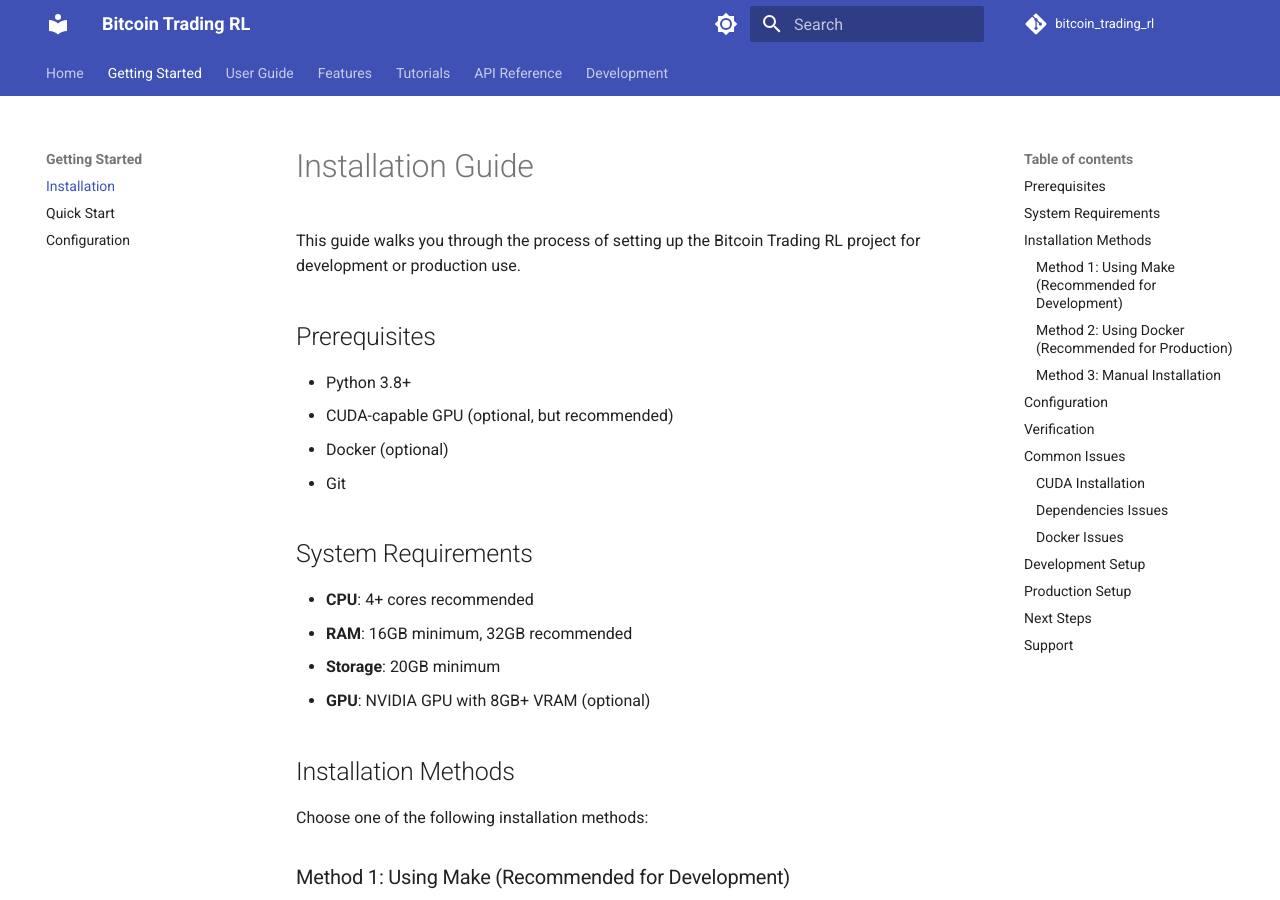
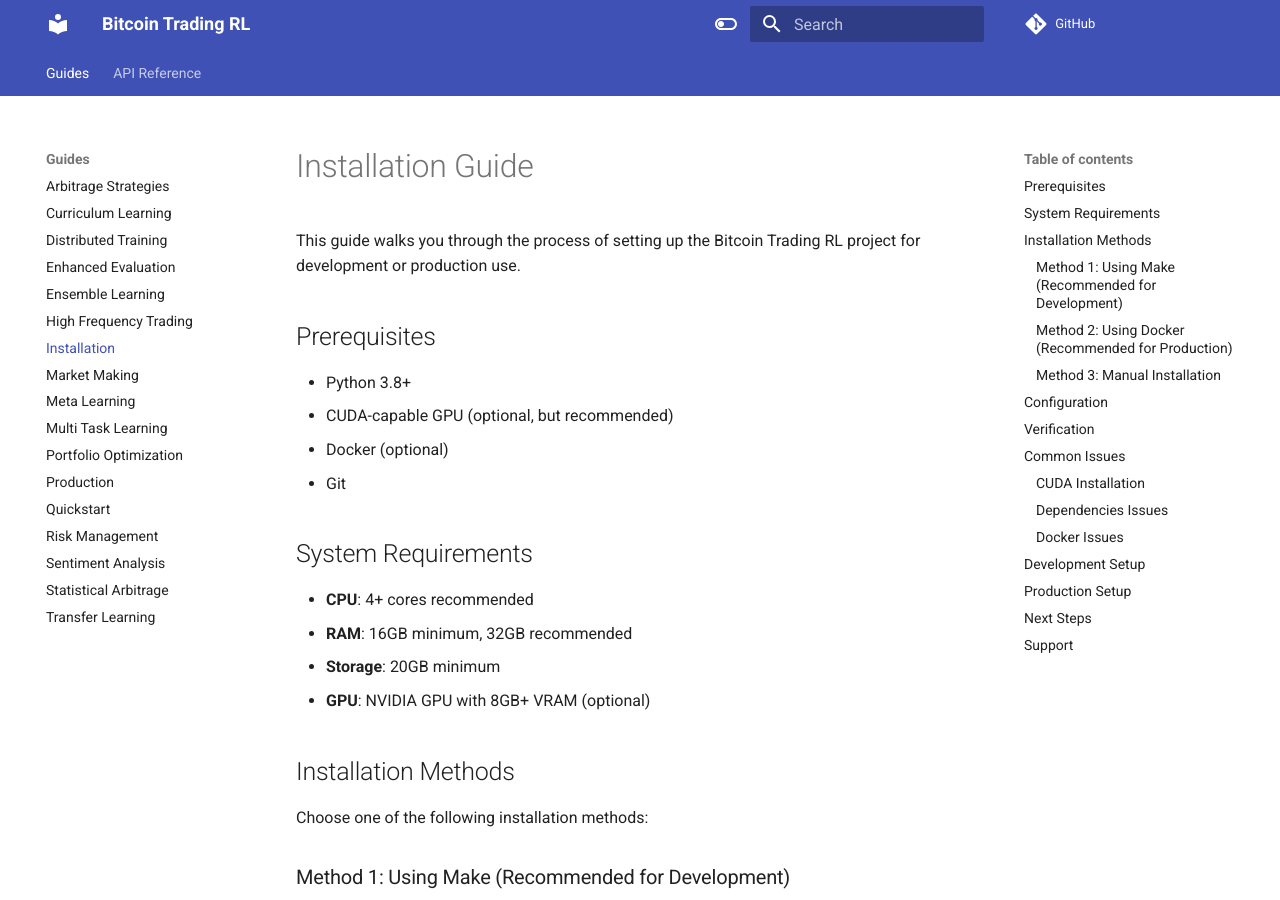
Before and after one commit to cd80/don, an MkDocs documentation site: the page built from docs/guides/installation.md, in a window 1280 px wide and 900 px high. Built offline with MkDocs 1.6.1 and Material for MkDocs 9.7.7, drawn with Linux system fonts in a browser that asks for light colours; comment, search, counter and statistics services are not loaded; the version menu is left out.

Commit message:
docs: Update project status, changelog, and documentation

```diff
--- a/mkdocs.yml
+++ b/mkdocs.yml
@@ -1,116 +1,97 @@
 site_name: Bitcoin Trading RL
-site_description: Deep Learning Bitcoin Trading Algorithm Documentation
+site_description: A comprehensive cryptocurrency trading framework using reinforcement
+  learning and advanced trading strategies
 site_author: Your Name
 repo_url: https://github.com/yourusername/bitcoin_trading_rl
-repo_name: bitcoin_trading_rl
-
 theme:
   name: material
   features:
-    - navigation.tabs
-    - navigation.sections
-    - navigation.top
-    - search.highlight
-    - search.share
-    - content.code.copy
+  - navigation.tabs
+  - navigation.sections
+  - navigation.expand
+  - search.suggest
+  - search.highlight
   palette:
-    - scheme: default
-      primary: indigo
-      accent: indigo
-      toggle:
-        icon: material/brightness-7
-        name: Switch to dark mode
-    - scheme: slate
-      primary: indigo
-      accent: indigo
-      toggle:
-        icon: material/brightness-4
-        name: Switch to light mode
-
+  - scheme: default
+    primary: indigo
+    accent: indigo
+    toggle:
+      icon: material/toggle-switch-off-outline
+      name: Switch to dark mode
+  - scheme: slate
+    primary: indigo
+    accent: indigo
+    toggle:
+      icon: material/toggle-switch
+      name: Switch to light mode
 nav:
-  - Home: index.md
-  - Getting Started:
-      - Installation: guides/installation.md
-      - Quick Start: guides/quickstart.md
-      - Configuration: guides/configuration.md
-  - User Guide:
-      - Overview: guides/overview.md
-      - Data Pipeline: guides/data-pipeline.md
-      - Feature Engineering: guides/feature-engineering.md
-      - Model Architecture: guides/model-architecture.md
-      - Training: guides/training.md
-      - Evaluation: guides/evaluation.md
-  - Features:
-      - Sentiment Analysis: guides/sentiment-analysis.md
-      - Risk Management: guides/risk-management.md
-      - Visualization: guides/visualization.md
-  - Tutorials:
-      - Basic Usage: tutorials/basic-usage.md
-      - Advanced Features: tutorials/advanced-features.md
-      - Custom Strategies: tutorials/custom-strategies.md
-  - API Reference:
-      - Data: api/data.md
-      - Features: api/features.md
-      - Models: api/models.md
-      - Training: api/training.md
-      - Evaluation: api/evaluation.md
-      - Visualization: api/visualization.md
-  - Development:
-      - Contributing: CONTRIBUTING.md
-      - Roadmap: ROADMAP.md
-      - Project Status: PROJECT_STATUS.md
-
+- Guides:
+  - Arbitrage Strategies: guides/arbitrage-strategies.md
+  - Curriculum Learning: guides/curriculum-learning.md
+  - Distributed Training: guides/distributed-training.md
+  - Enhanced Evaluation: guides/enhanced-evaluation.md
+  - Ensemble Learning: guides/ensemble-learning.md
+  - High Frequency Trading: guides/high-frequency-trading.md
+  - Installation: guides/installation.md
+  - Market Making: guides/market-making.md
+  - Meta Learning: guides/meta-learning.md
+  - Multi Task Learning: guides/multi-task-learning.md
+  - Portfolio Optimization: guides/portfolio-optimization.md
+  - Production: guides/production.md
+  - Quickstart: guides/quickstart.md
+  - Risk Management: guides/risk-management.md
+  - Sentiment Analysis: guides/sentiment-analysis.md
+  - Statistical Arbitrage: guides/statistical-arbitrage.md
+  - Transfer Learning: guides/transfer-learning.md
+- API Reference: api/
+markdown_extensions:
+- admonition
+- codehilite
+- footnotes
+- meta
+- toc:
+    permalink: true
+- pymdownx.arithmatex
+- pymdownx.betterem:
+    smart_enable: all
+- pymdownx.caret
+- pymdownx.critic
+- pymdownx.details
+- pymdownx.highlight:
+    use_pygments: true
+- pymdownx.inlinehilite
+- pymdownx.magiclink
+- pymdownx.mark
+- pymdownx.smartsymbols
+- pymdownx.superfences
+- pymdownx.tasklist:
+    custom_checkbox: true
+- pymdownx.tilde
 plugins:
-  - search
-  - mkdocstrings:
-      default_handler: python
-      handlers:
-        python:
-          setup_commands:
-            - import sys
-            - sys.path.append("src")
-          selection:
-            docstring_style: google
-          rendering:
-            show_source: true
-            show_root_heading: true
-  - mike
-
-markdown_extensions:
-  - admonition
-  - codehilite
-  - footnotes
-  - meta
-  - toc:
-      permalink: true
-  - pymdownx.arithmatex
-  - pymdownx.betterem:
-      smart_enable: all
-  - pymdownx.caret
-  - pymdownx.critic
-  - pymdownx.details
-  - pymdownx.emoji:
-      emoji_index: !!python/name:materialx.emoji.twemoji
-      emoji_generator: !!python/name:materialx.emoji.to_svg
-  - pymdownx.highlight
-  - pymdownx.inlinehilite
-  - pymdownx.keys
-  - pymdownx.mark
-  - pymdownx.smartsymbols
-  - pymdownx.superfences
-  - pymdownx.tabbed:
-      alternate_style: true
-  - pymdownx.tasklist:
-      custom_checkbox: true
-  - pymdownx.tilde
-
+- search
+- minify:
+    minify_html: true
+    minify_js: true
+    minify_css: true
+    htmlmin_opts:
+      remove_comments: true
+- git-revision-date-localized:
+    type: date
+- mkdocstrings:
+    default_handler: python
+    handlers:
+      python:
+        rendering:
+          show_source: true
+          show_root_heading: true
+          show_category_heading: true
+          show_if_no_docstring: true
 extra:
-  version:
-    provider: mike
   social:
-    - icon: fontawesome/brands/github
-      link: https://github.com/yourusername/bitcoin_trading_rl
-    - icon: fontawesome/brands/python
-      link: https://pypi.org/project/bitcoin-trading-rl/
-
+  - icon: fontawesome/brands/github
+    link: https://github.com/yourusername/bitcoin_trading_rl
+  - icon: fontawesome/brands/python
+    link: https://pypi.org/project/bitcoin-trading-rl/
+  - icon: fontawesome/brands/docker
+    link: https://hub.docker.com/r/yourusername/bitcoin_trading_rl
 copyright: Copyright &copy; 2024 Your Name
```
Also changed, not shown: CHANGELOG.md (+6 -0 lines), PROJECT_STATUS.md (+1 -1 lines), 1 other file.
